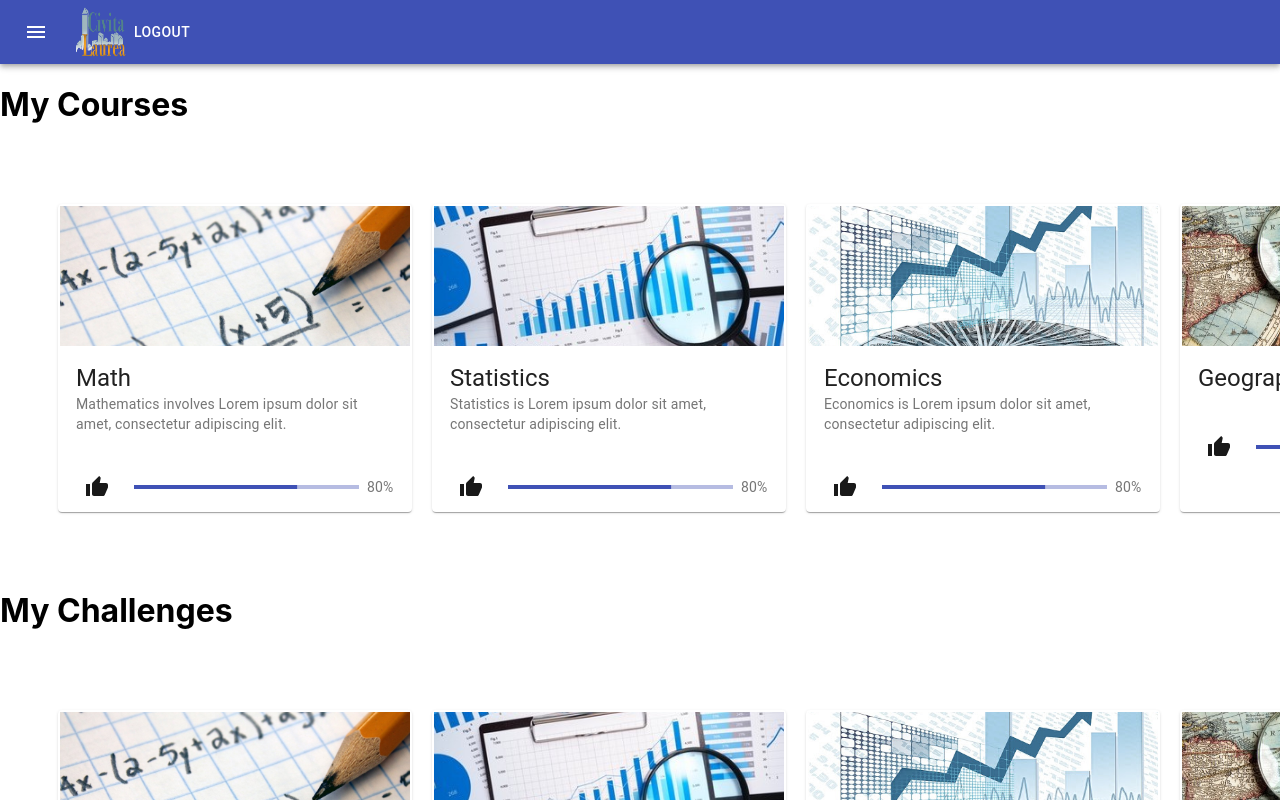
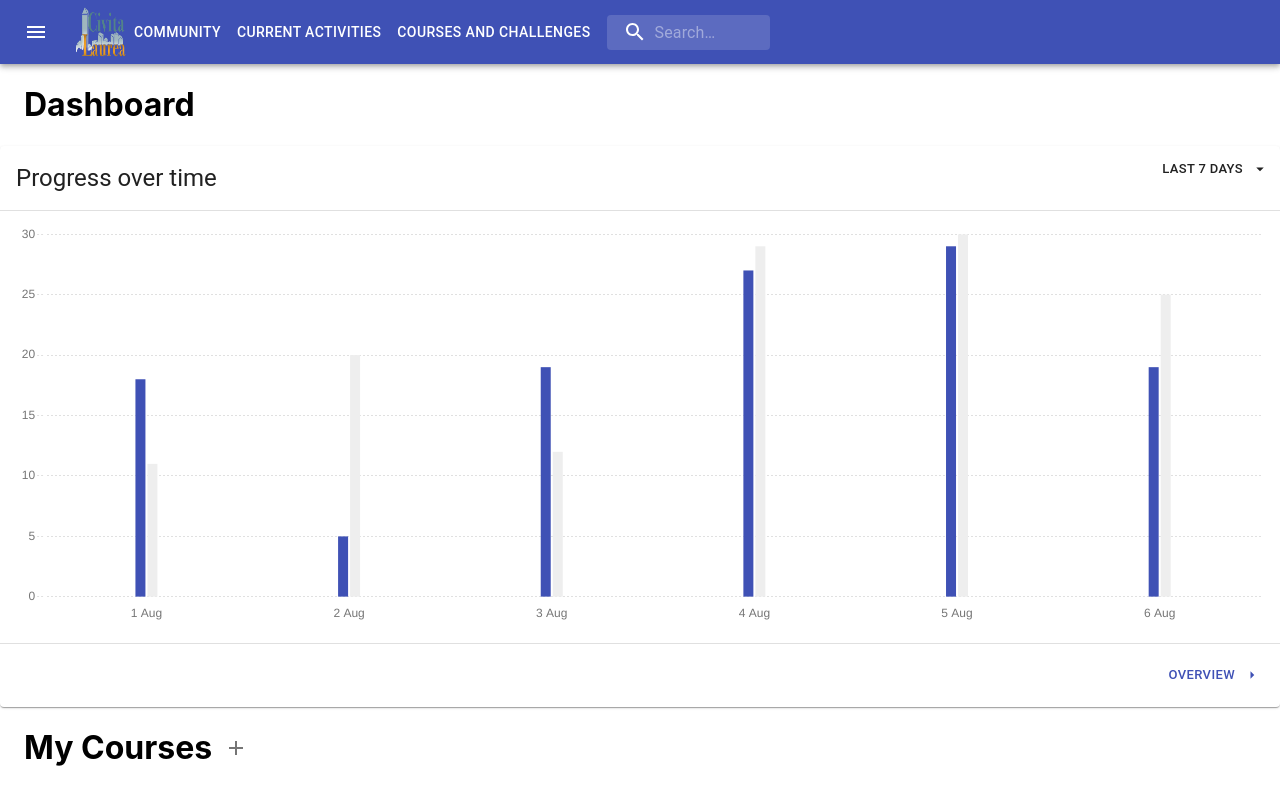
Before and after one commit to civita-laurea/ASU-Game, a React (Create React App) app in the folder Frontend/: page / in a window 1280 px wide. Shown: the top 800 px of the page. Built offline with nearby package versions, Linux system fonts and the light colour scheme.

Commit message:
US115 Adding new dependencies

```diff
--- a/Frontend/src/App.js
+++ b/Frontend/src/App.js
@@ -1,13 +1,15 @@
 import React, {Component} from 'react'
 import './App.css';
 import ButtonAppBar from './components/Header'
+import Sales from './components/Dashboard'
 import TitlebarGridList from './components/Cards'
 import MyButton from './components/Footer'
 import TitlebarGridListChallenges from './components/Challenges'
-
+import AddIcon from '@material-ui/icons/Add';
 import ThumbUpIcon from '@material-ui/icons/ThumbUp';
 import IconButton from '@material-ui/core/IconButton';
 import { makeStyles } from '@material-ui/core/styles';
+import Toolbar from '@material-ui/core/Toolbar';
 
 
 const useStyles = makeStyles((theme) => ({
@@ -16,7 +18,7 @@ const useStyles = makeStyles((theme) => ({
   },
     // this group of buttons will be aligned to the right side
     toolbarButtons: {
-      marginLeft: 'auto',
+      marginRIght: 'auto',
     },
   menuButton: {
     marginRight: theme.spacing(2),
@@ -37,9 +39,23 @@ class App extends Component {
     return (
       <div>
         <ButtonAppBar />
+        <Toolbar>
+        <h1>Dashboard</h1>
+        </Toolbar>
+        <Sales />
+        <Toolbar>
         <h1>My Courses</h1>
+        <IconButton aria-label="Add">
+            <AddIcon />
+        </IconButton>
+        </Toolbar>
         <TitlebarGridList />
+        <Toolbar>
         <h1>My Challenges</h1>
+        <IconButton aria-label="Add">
+            <AddIcon />
+        </IconButton>
+        </Toolbar>
         <TitlebarGridListChallenges />
         <MyButton/>
       </div>
--- /dev/null
+++ b/Frontend/src/components/Dashboard.js
@@ -0,0 +1,152 @@
+import React from 'react';
+import clsx from 'clsx';
+import PropTypes from 'prop-types';
+import { Bar } from 'react-chartjs-2';
+import {
+  Box,
+  Button,
+  Card,
+  CardContent,
+  CardHeader,
+  Divider,
+  useTheme,
+  makeStyles,
+  colors
+} from '@material-ui/core';
+import ArrowDropDownIcon from '@material-ui/icons/ArrowDropDown';
+import ArrowRightIcon from '@material-ui/icons/ArrowRight';
+
+const useStyles = makeStyles(() => ({
+  root: {
+      padding: 0,
+  }
+}));
+
+const Sales = ({ className, ...rest }) => {
+  const classes = useStyles();
+  const theme = useTheme();
+
+  const data = {
+    datasets: [
+      {
+        backgroundColor: colors.indigo[500],
+        data: [18, 5, 19, 27, 29, 19, 20],
+        label: 'This year'
+      },
+      {
+        backgroundColor: colors.grey[200],
+        data: [11, 20, 12, 29, 30, 25, 13],
+        label: 'Last year'
+      }
+    ],
+    labels: ['1 Aug', '2 Aug', '3 Aug', '4 Aug', '5 Aug', '6 Aug']
+  };
+
+  const options = {
+    animation: false,
+    cornerRadius: 20,
+    layout: { padding: 0 },
+    legend: { display: false },
+    maintainAspectRatio: false,
+    responsive: true,
+    scales: {
+      xAxes: [
+        {
+          barThickness: 12,
+          maxBarThickness: 10,
+          barPercentage: 0.5,
+          categoryPercentage: 0.5,
+          ticks: {
+            fontColor: theme.palette.text.secondary
+          },
+          gridLines: {
+            display: false,
+            drawBorder: false
+          }
+        }
+      ],
+      yAxes: [
+        {
+          ticks: {
+            fontColor: theme.palette.text.secondary,
+            beginAtZero: true,
+            min: 0
+          },
+          gridLines: {
+            borderDash: [2],
+            borderDashOffset: [2],
+            color: theme.palette.divider,
+            drawBorder: false,
+            zeroLineBorderDash: [2],
+            zeroLineBorderDashOffset: [2],
+            zeroLineColor: theme.palette.divider
+          }
+        }
+      ]
+    },
+    tooltips: {
+      backgroundColor: theme.palette.background.default,
+      bodyFontColor: theme.palette.text.secondary,
+      borderColor: theme.palette.divider,
+      borderWidth: 1,
+      enabled: true,
+      footerFontColor: theme.palette.text.secondary,
+      intersect: false,
+      mode: 'index',
+      titleFontColor: theme.palette.text.primary
+    }
+  };
+
+  return (
+    <Card
+      className={clsx(classes.root, className)}
+      {...rest}
+    >
+      <CardHeader
+        action={(
+          <Button
+            endIcon={<ArrowDropDownIcon />}
+            size="small"
+            variant="text"
+          >
+            Last 7 days
+          </Button>
+        )}
+        title="Progress over time"
+      />
+      <Divider />
+      <CardContent>
+        <Box
+          height={400}
+          position="relative"
+        >
+          <Bar
+            data={data}
+            options={options}
+          />
+        </Box>
+      </CardContent>
+      <Divider />
+      <Box
+        display="flex"
+        justifyContent="flex-end"
+        p={2}
+      >
+        <Button
+          color="primary"
+          endIcon={<ArrowRightIcon />}
+          size="small"
+          variant="text"
+        >
+          Overview
+        </Button>
+      </Box>
+    </Card>
+  );
+};
+
+Sales.propTypes = {
+  className: PropTypes.string
+};
+
+export default Sales;
--- a/Frontend/src/components/Header.js
+++ b/Frontend/src/components/Header.js
@@ -1,8 +1,10 @@
 import React from 'react';
-import { makeStyles } from '@material-ui/core/styles';
 import AppBar from '@material-ui/core/AppBar';
 import Toolbar from '@material-ui/core/Toolbar';
 import Typography from '@material-ui/core/Typography';
+import InputBase from '@material-ui/core/InputBase';
+import { fade, makeStyles } from '@material-ui/core/styles';
+import SearchIcon from '@material-ui/icons/Search';
 import Button from '@material-ui/core/Button';
 import IconButton from '@material-ui/core/IconButton';
 import MenuIcon from '@material-ui/icons/Menu';
@@ -18,11 +20,52 @@ const useStyles = makeStyles((theme) => ({
   },
   title: {
     flexGrow: 1,
+    display: 'none',
+    [theme.breakpoints.up('sm')]: {
+      display: 'block',
+    },
   },
-  h1: {
-    padding: 50,
-  }
+  search: {
+    position: 'relative',
+    borderRadius: theme.shape.borderRadius,
+    backgroundColor: fade(theme.palette.common.white, 0.15),
+    '&:hover': {
+      backgroundColor: fade(theme.palette.common.white, 0.25),
+    },
+    marginLeft: 0,
+    width: '100%',
+    [theme.breakpoints.up('sm')]: {
+      marginLeft: theme.spacing(1),
+      width: 'auto',
+    },
+  },
+  searchIcon: {
+    padding: theme.spacing(0, 2),
+    height: '100%',
+    position: 'absolute',
+    pointerEvents: 'none',
+    display: 'flex',
+    alignItems: 'center',
+    justifyContent: 'center',
+  },
+  inputRoot: {
+    color: 'inherit',
+  },
+  inputInput: {
+    padding: theme.spacing(1, 1, 1, 0),
+    // vertical padding + font size from searchIcon
+    paddingLeft: `calc(1em + ${theme.spacing(4)}px)`,
+    transition: theme.transitions.create('width'),
+    width: '100%',
+    [theme.breakpoints.up('sm')]: {
+      width: '12ch',
+      '&:focus': {
+        width: '20ch',
+      },
+    },
+  },
 }));
+
 
 export default function ButtonAppBar() {
   const classes = useStyles();
@@ -35,7 +78,22 @@ export default function ButtonAppBar() {
             <MenuIcon />
           </IconButton>
           <img src={logo} alt="Civita Laurea" height="50" width="50"/>
-          <Button color="inherit">Logout</Button>
+          <Button color="inherit">Community</Button>
+          <Button color="inherit">Current Activities</Button>
+          <Button color="inherit">Courses and Challenges</Button>
+          <div className={classes.search}>
+            <div className={classes.searchIcon}>
+              <SearchIcon />
+            </div>
+            <InputBase
+              placeholder="Search…"
+              classes={{
+                root: classes.inputRoot,
+                input: classes.inputInput,
+              }}
+              inputProps={{ 'aria-label': 'search' }}
+            />
+          </div>
         </Toolbar>
       </AppBar>
     </div>
```
Also changed, not shown: Frontend/package.json (+17 -1 lines), 2 other files (tests, documents, lock files or other folders).
